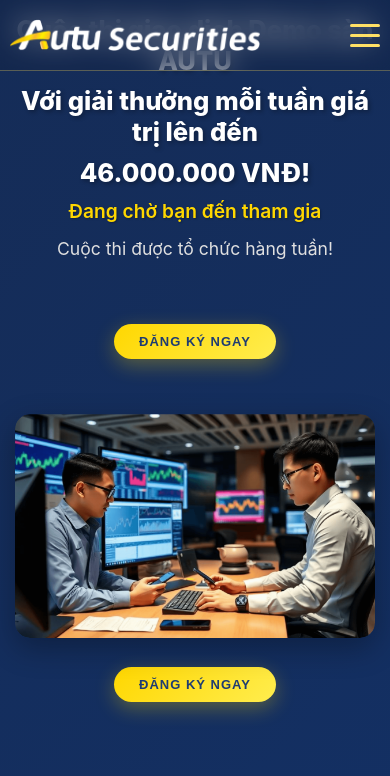
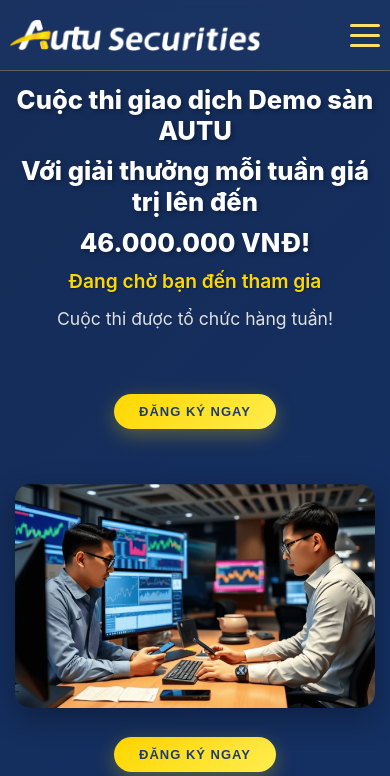
Before and after one commit to TheSixer/biancaal-trading-contest, a Next.js app: page / in a window 390 px wide. Shown: the top 776 px of the page. Built offline with nearby package versions, Linux system fonts and the light colour scheme; no server answers.

Commit message:
feat: update styles

```diff
--- a/app/components/TradingContest.module.css
+++ b/app/components/TradingContest.module.css
@@ -1,4 +1,5 @@
 .mian {
+  padding-top: 100px;
   background: linear-gradient(135deg, #1e3c72 0%, #2a5298 100%);
 }
 
@@ -524,6 +525,9 @@
 
 /* Responsive Design */
 @media (max-width: 768px) {
+  .mian {
+    padding-top: 70px;
+  }
   .container {
     padding: 15px;
   }
--- a/app/rank/rank.module.css
+++ b/app/rank/rank.module.css
@@ -1,4 +1,5 @@
 .rankMain {
+  padding-top: 100px;
   min-height: 100vh;
   background: linear-gradient(135deg, #0a1830 0%, #1a2747 100%);
   display: flex;
@@ -291,7 +292,7 @@
   }
 
   .rankMain {
-    padding: 8px 0;
+    padding: 80px 12px 24px;
   }
 
   .rankWrapper {
```
